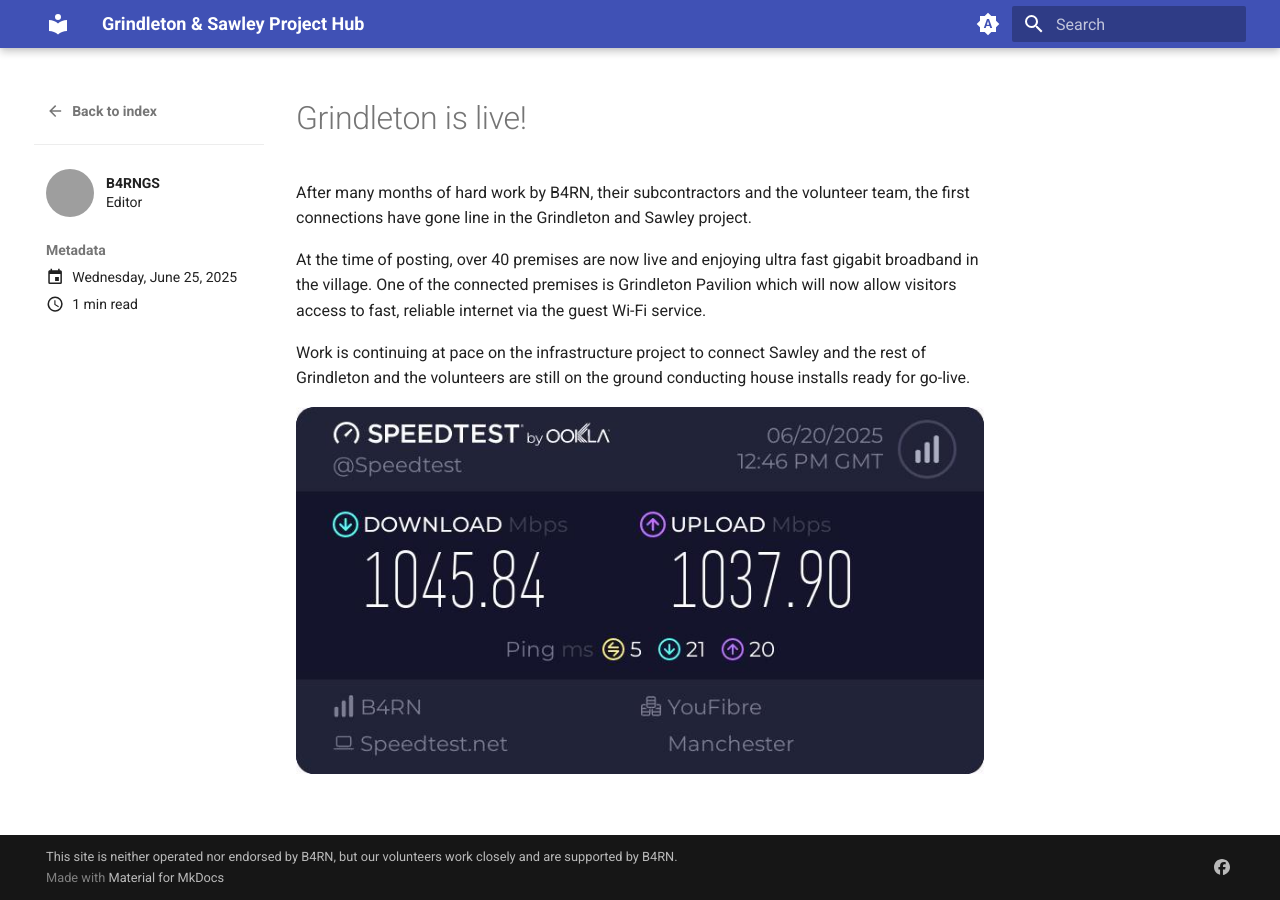
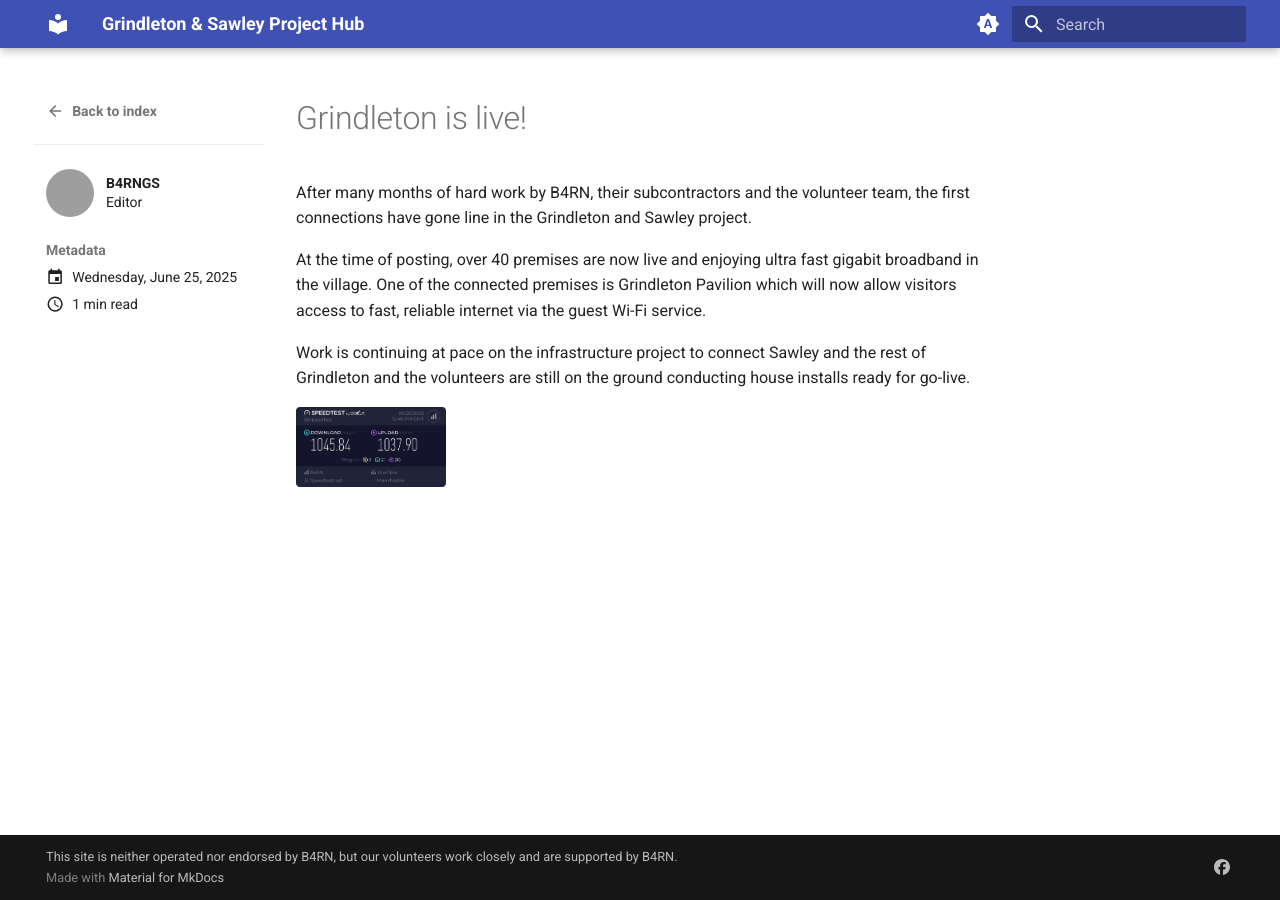
Before and after one commit to DJBenson/b4rngsdocs, an MkDocs documentation site: the page built from docs/news/posts/7.md, in a window 1280 px wide. Built offline with MkDocs 1.6.1 and Material for MkDocs 9.7.7, drawn with Linux system fonts in a browser that asks for light colours; grey boxes are pictures that could not be loaded.

Commit message:
Update 7.md

```diff
--- a/docs/news/posts/7.md
+++ b/docs/news/posts/7.md
@@ -13,4 +13,4 @@
 
 Work is continuing at pace on the infrastructure project to connect Sawley and the rest of Grindleton and the volunteers are still on the ground conducting house installs ready for go-live.
 
-![image](/img/pavilion_speedtest.jpg)
+![Image title](/img/pavilion_speedtest.jpg){ width="150" }
```
